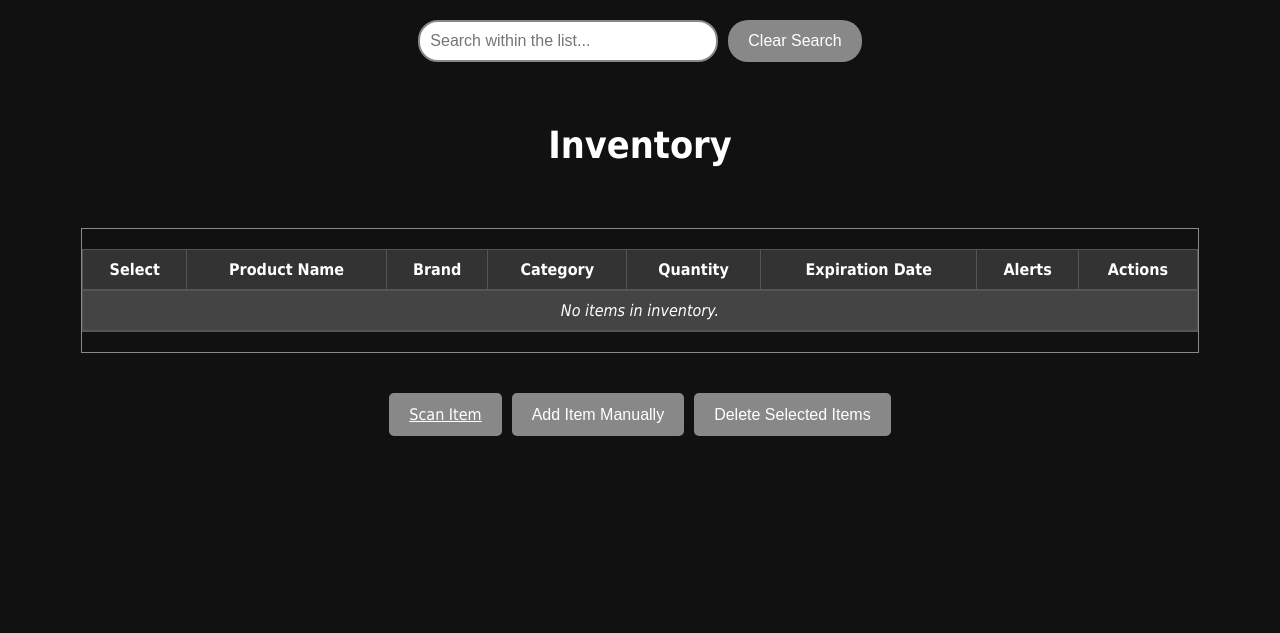
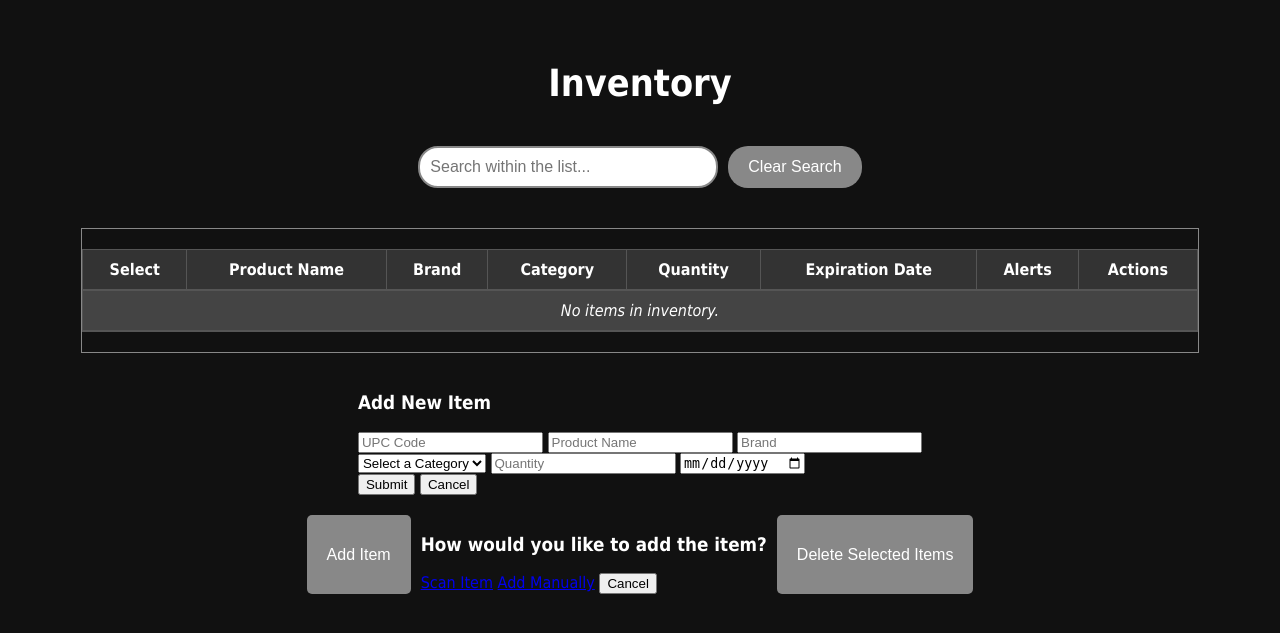
Before and after one commit to 48X-Placeholder/Grocer-E, a PHP site: page /inventory/index.php in a window 1280 px wide. Shown: the part 61-694 px from the top of the page. Run offline with PHP 8.4, Linux system fonts and the light colour scheme; the visitor is signed in with stand-in values (Sample User, id 1); data that the repository does not hold is empty; some libraries are stand-ins or nearby versions.

Commit message:
Update index.php
back to using normal select instead of select2, but the libraries are still here in case we figure out how to make the JS work

```diff
--- a/inventory/index.php
+++ b/inventory/index.php
@@ -13,7 +13,7 @@ if (!is_user_logged_in()) {
     <meta charset="UTF-8">
     <meta name="viewport" content="width=device-width, initial-scale=1.0">
     <title>Grocery List</title>
-    <link href="https://cdnjs.cloudflare.com/ajax/libs/select2/4.0.13/css/select2.min.css" rel="stylesheet" />
+    <link href="https://cdn.jsdelivr.net/npm/select2@4.1.0-beta.1/dist/css/select2.min.css" rel="stylesheet" />
     <link rel="stylesheet" href="<? echo SITE_URL.'assets/styles/list.css'?>">
 </head>
 <body>
@@ -22,13 +22,13 @@ if (!is_user_logged_in()) {
 	<?php site_navigation_menu(); ?>
 
     <section class="list-section">
+        <div class="page-title">
+            <h2>Inventory</h2>
+        </div>
+
         <div class="list-search-bar">
             <input type="text" id="list-search" placeholder="Search within the list..." oninput="handleSearch()" />
             <button class="search-btn" onclick="clearSearch()">Clear Search</button>
-        </div>
-
-        <div class="page-title">
-            <h2>Inventory</h2>
         </div>
 
         <div class="table-container">
@@ -52,14 +52,19 @@ if (!is_user_logged_in()) {
             </table>
         </div>
 
-        <!-- Add Item Form (Initially hidden) -->
-<div class="add-item-form" id="addItemForm" style="display: none;">
+        <!-- Add Item Modal (Initially hidden) -->
+        <div id="addItemModalForm" class="add-modal">
+            <div class="add-modal-content">
                 <h3>Add New Item</h3>
+
+                <!-- Input Container -->
+                <div class="input-container">
                     <input type="text" id="upcCode" placeholder="UPC Code" required>
                     <input type="text" id="productName" placeholder="Product Name" required>
                     <input type="text" id="brand" placeholder="Brand" required>
-
-    <!-- Replace text input with a select dropdown -->
+                </div>
+                <div class="input-container">
+                    <!--<input type="text" id="category" placeholder="Category" required>-->
                     <select id="category" required>
                         <option value="">Select a Category</option>
                         <option value="Dairy">Dairy</option>
@@ -80,38 +85,37 @@ if (!is_user_logged_in()) {
                         <option value="Household Items">Household Items</option>
                         <option value="Personal Care">Personal Care</option>
                     </select>
+                    <input type="number" id="quantity" placeholder="Quantity" required>
+                    <input type="date" id="expirationDate" placeholder="Expiration Date" required>
+                </div>
 
-    <input type="number" id="quantity" placeholder="Quantity" required>
-    <input type="date" id="expirationDate" placeholder="Expiration Date">
-    <button class="submit-btn" onclick="addItem()">Submit</button>
-    <button class="cancel-btn" onclick="cancelAddItem()">Cancel</button>
+                <!-- Buttons -->
+                <div class="button-container">
+                    <button class="modal-submit-btn" onclick="addItem()">Submit</button>
+                    <button class="modal-cancel-btn" onclick="closeItemForm()">Cancel</button>
+                </div>
+            </div>
         </div>
 
         <div class="list-actions">
-            <a href="<? echo SITE_URL.'scan?source=inventory'?>" class="add-btn">Scan Item</a>
-            <button class="add-btn" onclick="toggleAddItemForm()">Add Item Manually</button>
+            <button class="add-btn" onclick="showAddItemModal()">Add Item</button>
+            <!-- Modal Structure -->
+            <div id="addItemModal" class="modal">
+                <div class="modal-content">
+                    <h3>How would you like to add the item?</h3>
+                    <a href="<? echo SITE_URL.'/scan?source=inventory'?>" class="modal-btn">Scan Item</a>
+                    <a href="#" onclick="showItemForm(); closeModal();" class="modal-btn">Add Manually</a>
+                    <button onclick="closeModal()">Cancel</button>
+                </div>
+            </div>
             <button class="delete-btn" onclick="deleteSelectedItems()">Delete Selected Items</button>
         </div>
     </section>
 
     <!-- pull necessary JS code from List.js file -->
-     <script src="<?echo SITE_URL.'assets/js/Inventory.js'?>"></script>
+    <script src="<? echo SITE_URL.'assets/js/Inventory.js'?>"></script>
+    <script src="<? echo SITE_URL.'assets/js/Search.js'?>"></script>
     <script src="https://cdnjs.cloudflare.com/ajax/libs/jquery/3.6.0/jquery.min.js"></script>
     <script src="https://cdnjs.cloudflare.com/ajax/libs/select2/4.0.13/js/select2.min.js"></script>
-
-    <script src="<? echo SITE_URL.'assets/js/Search.js'?>"></script>
-
-
-    <script>
-        $(document).ready(function() {
-    $('#category').select2({
-        placeholder: "Select a Category",
-        width: 'resolve', // Ensures it resizes properly
-        dropdownAutoWidth: false, // Prevents stretching
-        dropdownParent: $("#addItemForm"), // Ensures dropdown stays within form
-        minimumResultsForSearch: 0 // Always show search box
-    });
-});
-</script>
 </body>
 </html>
```
Lines whose indentation alone changed are shown as unchanged.
